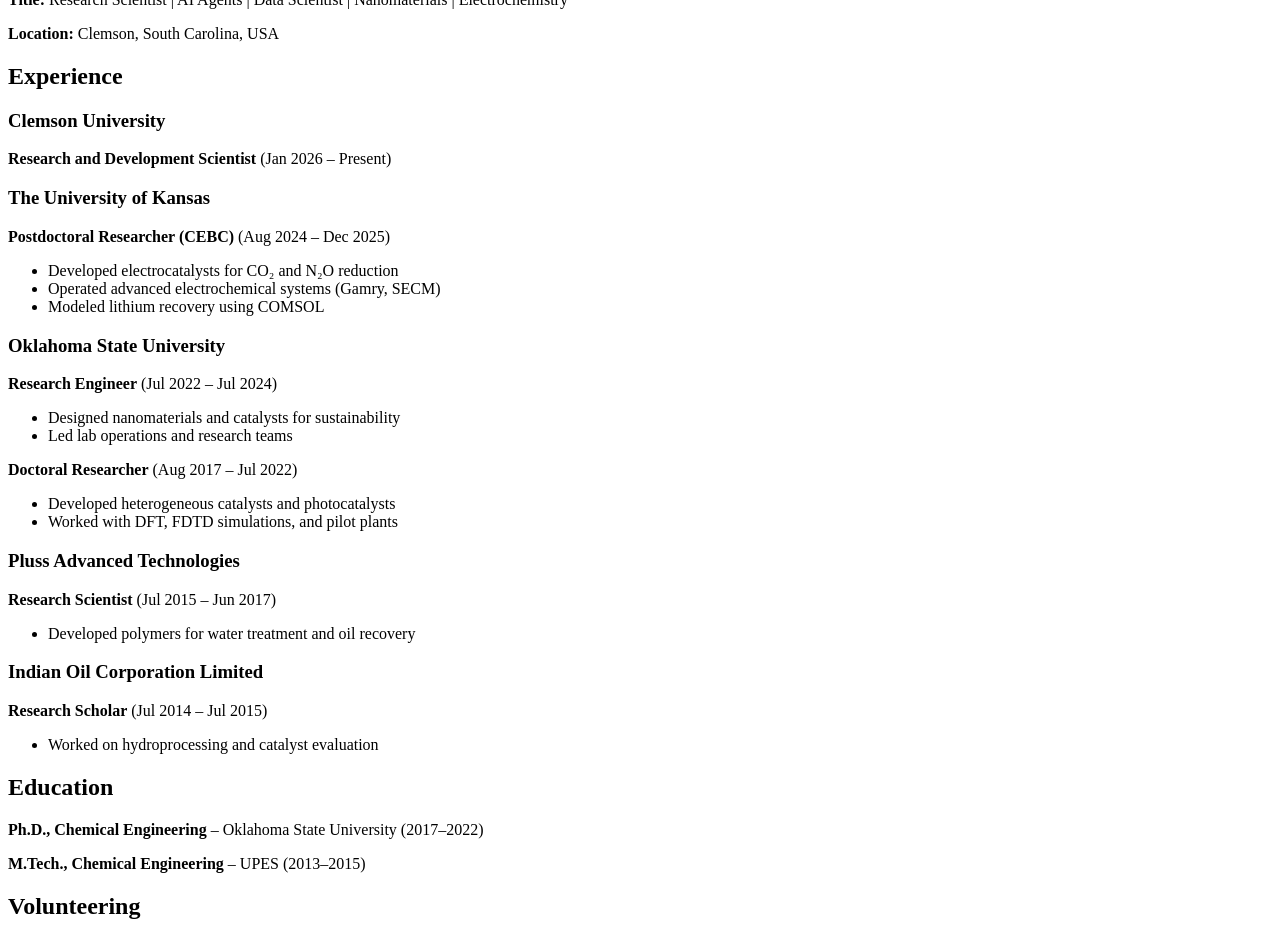
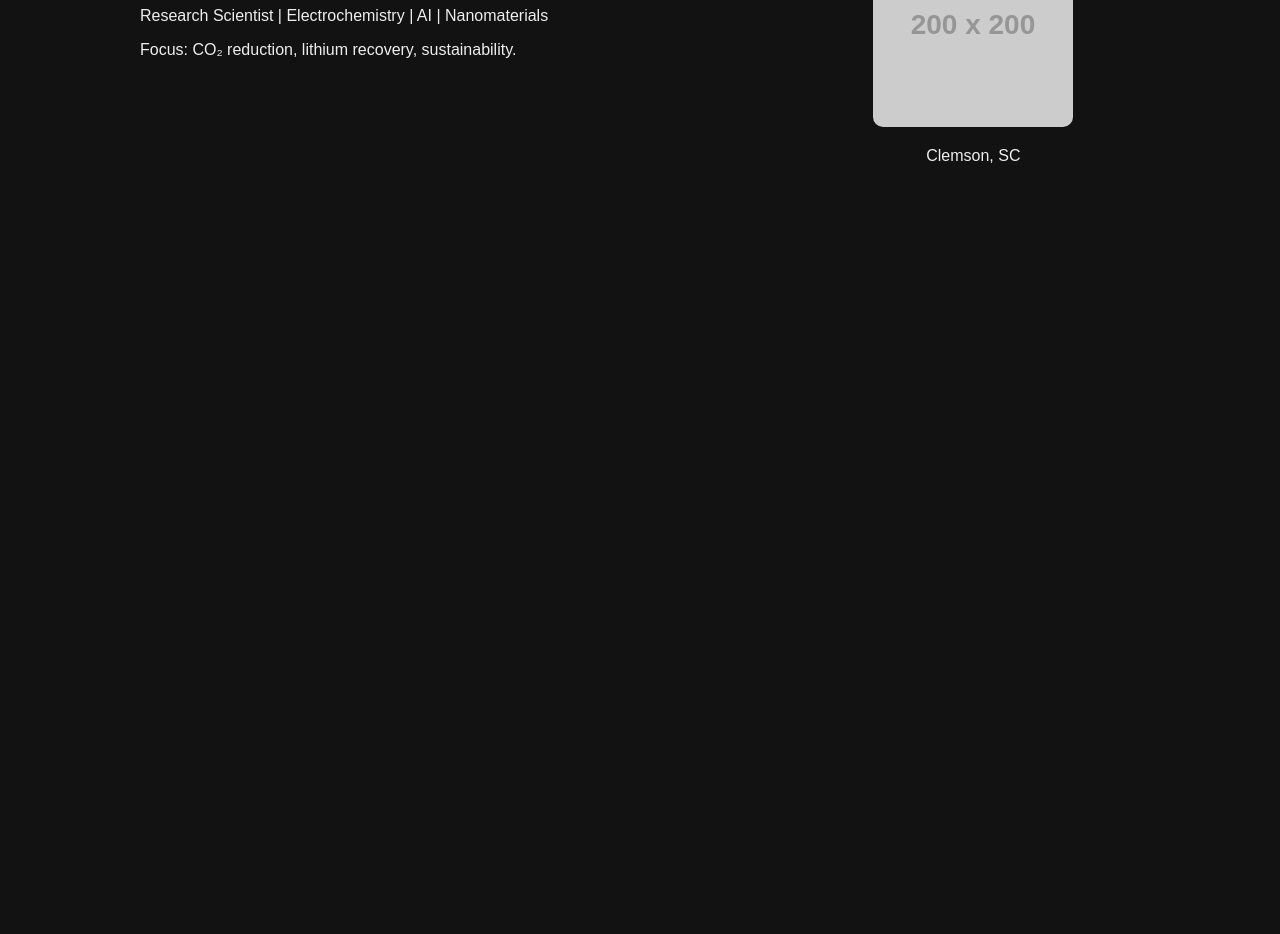
Before and after one commit to teja2792/teja2792.github.io, a plain HTML site: page index.html in a window 1280 px wide. Shown: the part 123-1057 px from the top of the page. After the commit the page ends 800 px from the top, so only its background shows below. Drawn offline with Linux system fonts and the light colour scheme; placeholder pictures from the web are drawn by us.

Commit message:
Revise index.html with new content and styles
Updated personal details and styling in the HTML file.

```diff
--- a/index.html
+++ b/index.html
@@ -1,66 +1,33 @@
 <!DOCTYPE html>
-<html lang="en">
+<html>
 <head>
-  <meta charset="UTF-8">
-  <meta name="viewport" content="width=device-width, initial-scale=1.0">
-  <title>Ravi Teja A.T, Ph.D.</title>
+<title>Ravi Teja A.T</title>
+<style>
+body {background:#121212;color:#eee;font-family:Arial;}
+.container {display:flex;max-width:1000px;margin:50px auto;}
+.left {flex:2;}
+.right {flex:1;text-align:center;}
+h1 span{color:#00bcd4;}
+img{width:200px;border-radius:10px;}
+</style>
 </head>
+
 <body>
+<div class="container">
 
-  <h1>Ravi Teja A.T, Ph.D.</h1>
-  <p><strong>Pronouns:</strong> He/Him</p>
-  <p><strong>Title:</strong> Research Scientist | AI Agents | Data Scientist | Nanomaterials | Electrochemistry</p>
-  <p><strong>Location:</strong> Clemson, South Carolina, USA</p>
+<div class="left">
+<h1><span>Ravi Teja A.T</span></h1>
+<p>Research Scientist | Electrochemistry | AI | Nanomaterials</p>
+<p>Focus: CO₂ reduction, lithium recovery, sustainability.</p>
+</div>
 
-  <h2>Experience</h2>
+<div class="right">
+<img src="https://via.placeholder.com/200">
+<p>Clemson, SC</p>
+</div>
 
-  <h3>Clemson University</h3>
-  <p><strong>Research and Development Scientist</strong> (Jan 2026 – Present)</p>
-
-  <h3>The University of Kansas</h3>
-  <p><strong>Postdoctoral Researcher (CEBC)</strong> (Aug 2024 – Dec 2025)</p>
-  <ul>
-    <li>Developed electrocatalysts for CO₂ and N₂O reduction</li>
-    <li>Operated advanced electrochemical systems (Gamry, SECM)</li>
-    <li>Modeled lithium recovery using COMSOL</li>
-  </ul>
-
-  <h3>Oklahoma State University</h3>
-  <p><strong>Research Engineer</strong> (Jul 2022 – Jul 2024)</p>
-  <ul>
-    <li>Designed nanomaterials and catalysts for sustainability</li>
-    <li>Led lab operations and research teams</li>
-  </ul>
-
-  <p><strong>Doctoral Researcher</strong> (Aug 2017 – Jul 2022)</p>
-  <ul>
-    <li>Developed heterogeneous catalysts and photocatalysts</li>
-    <li>Worked with DFT, FDTD simulations, and pilot plants</li>
-  </ul>
-
-  <h3>Pluss Advanced Technologies</h3>
-  <p><strong>Research Scientist</strong> (Jul 2015 – Jun 2017)</p>
-  <ul>
-    <li>Developed polymers for water treatment and oil recovery</li>
-  </ul>
-
-  <h3>Indian Oil Corporation Limited</h3>
-  <p><strong>Research Scholar</strong> (Jul 2014 – Jul 2015)</p>
-  <ul>
-    <li>Worked on hydroprocessing and catalyst evaluation</li>
-  </ul>
-
-  <h2>Education</h2>
-  <p><strong>Ph.D., Chemical Engineering</strong> – Oklahoma State University (2017–2022)</p>
-  <p><strong>M.Tech., Chemical Engineering</strong> – UPES (2013–2015)</p>
-
-  <h2>Volunteering</h2>
-  <h3>Art of Living</h3>
-  <p><strong>Volunteer</strong> (Apr 2012 – Aug 2012)</p>
-  <p>
-    Helped people, practiced mindfulness and emotional balance, and gained experience in teamwork,
-    personal growth, and community service.
-  </p>
-
+</div>
 </body>
 </html>
+</body>
+</html>
```
